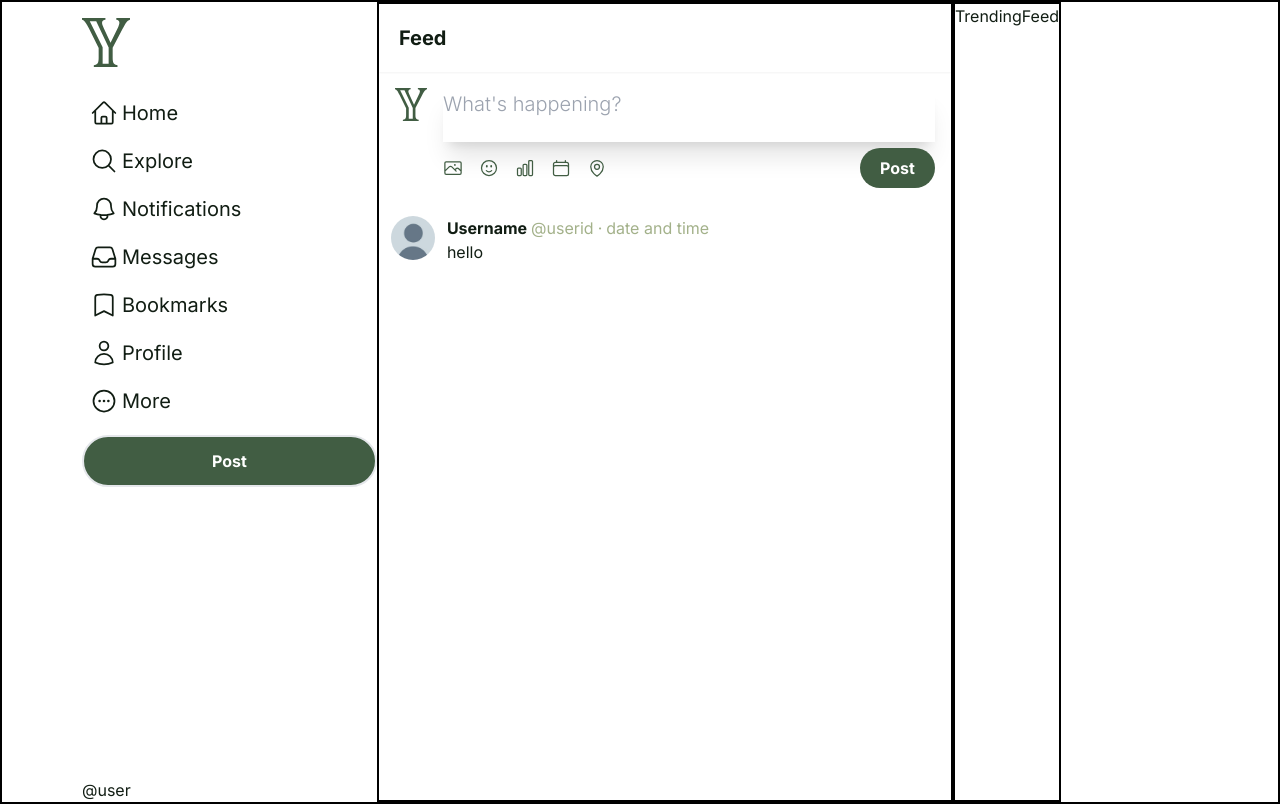
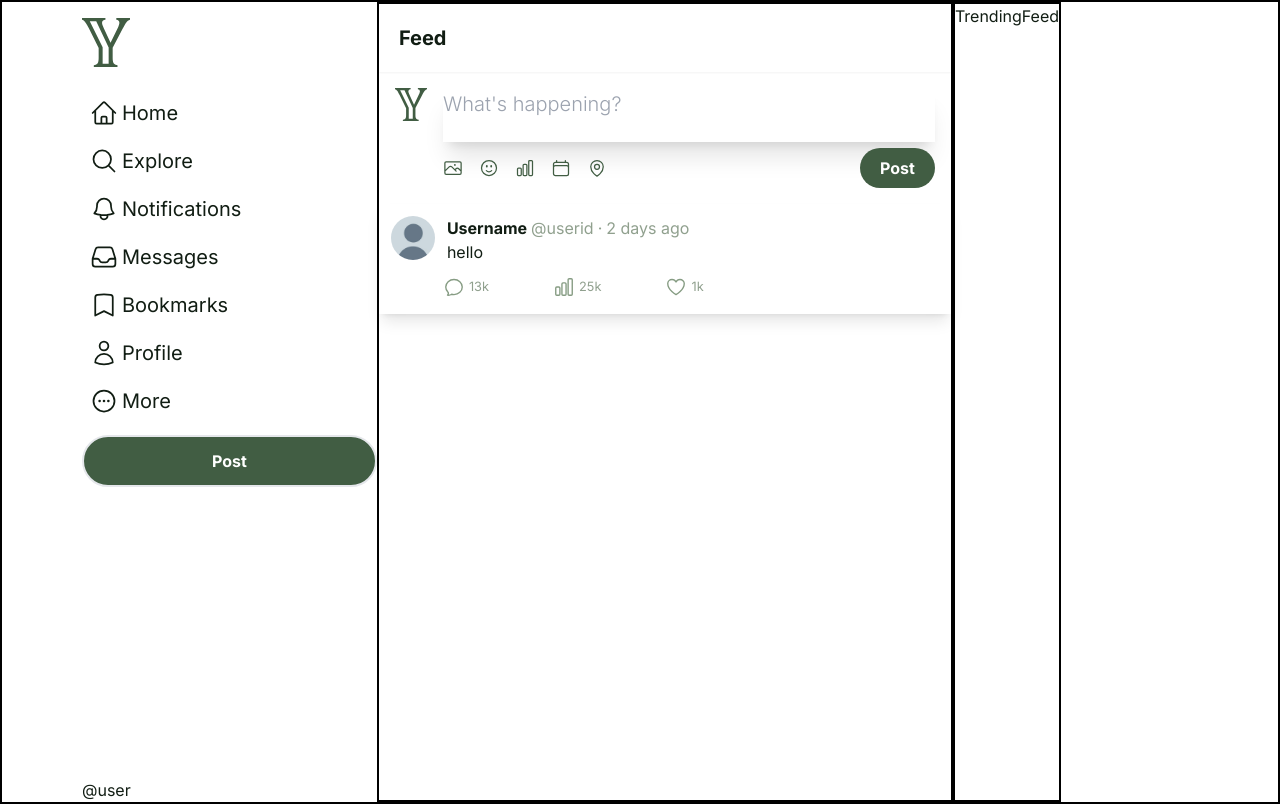
Before and after one commit to Joseaquilesm/Y, a Next.js app: page / in a window 1280 px wide. Built offline with nearby package versions, Linux system fonts and the light colour scheme.

Commit message:
added post/tweet component and some effects on its icons

```diff
--- a/components/Post.tsx
+++ b/components/Post.tsx
@@ -1,9 +1,34 @@
 import React from "react";
 import { PostHeader } from "../components/PostHeader";
+import {
+  ChatBubbleOvalLeftIcon,
+  HeartIcon,
+  ChartBarIcon,
+} from "@heroicons/react/24/outline";
 const Post = () => {
   return (
-    <div>
+    <div className="shadow-lg pb-4">
       <PostHeader />
+      <div className="flex ml-16">
+        <div className="flex items-center cursor-pointer space-x-1 group">
+          <ChatBubbleOvalLeftIcon className="w-[22px] h-[22px] text-[#869c83] transition group-hover:text-[#588157]" />
+          <span className="text-[0.8rem] text-[#90a08e] transition group-hover:text-[#588157]">
+            13k
+          </span>
+        </div>
+        <div className="flex ml-16   items-center cursor-pointer space-x-1 group">
+          <ChartBarIcon className="w-[22px] h-[22px] text-[#869c83] transition group-hover:text-[#588157]" />
+          <span className="text-[0.8rem] text-[#90a08e] transition group-hover:text-[#588157]">
+            25k
+          </span>
+        </div>
+        <div className="flex ml-16   items-center cursor-pointer space-x-1 group">
+          <HeartIcon className="w-[22px] h-[22px] text-[#869c83] transition group-hover:text-[#588157]" />
+          <span className="text-[0.8rem] text-[#90a08e] transition group-hover:text-[#588157]">
+            1k
+          </span>
+        </div>
+      </div>
     </div>
   );
 };
--- a/components/PostHeader.tsx
+++ b/components/PostHeader.tsx
@@ -12,12 +12,16 @@ export const PostHeader = () => {
         className="rounded-full w-11 h-11 "
       />
       <div className="">
-        <div className="flex items-center space-x-1">
-          <span className="font-bold">Username</span>
-          <div className="text-[#a3b18a] space-x-1">
-            <span className="">@userid</span>
+        <div className="flex  space-x-1">
+          <span className="font-bold inline-block whitespace-nowrap overflow-hidden text-ellipsis max-w-[60px] min-[400px]:max-w-[100px] min-[500px]:max-w-[140px] sm:max-w-[160px]">
+            Username
+          </span>
+          <div className="flex text-[#90a08e] space-x-1">
+            <span className="inline-block whitespace-nowrap overflow-hidden text-ellipsis max-w-[60px] min-[400px]:max-w-[100px] min-[500px]:max-w-[140px] sm:max-w-[160px]">
+              @userid
+            </span>
             <span>·</span>
-            <span>date and time</span>
+            <span>2 days ago</span>
           </div>
         </div>
         <span>hello</span>
```
